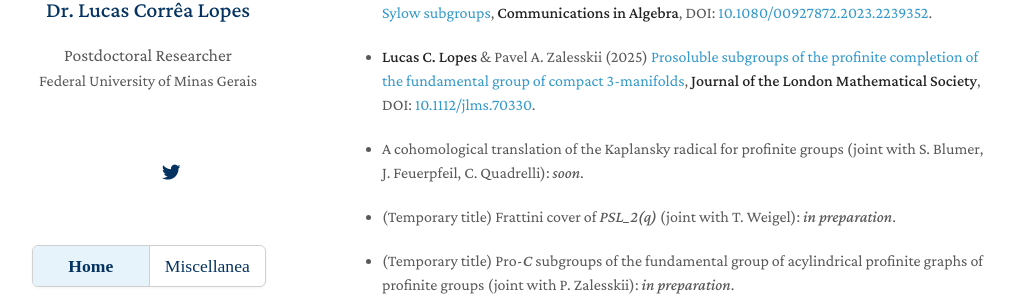
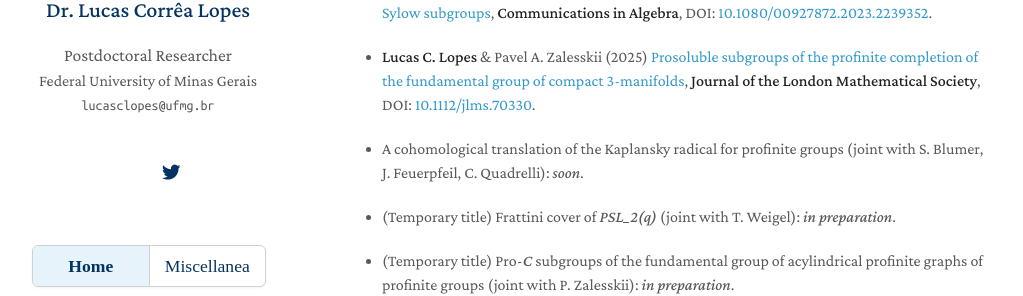
Before and after one commit to lcorrealopes/home, a Jekyll site: the page built from index.md, in a window 1280 px wide. Shown: the part 421-717 px from the top of the page, without its empty margins (128-1151 px from the left). Built offline with Jekyll 4.4.1, drawn with Linux system fonts in a browser that asks for light colours; nearby versions of some CDN libraries; a style sheet for code colours, icons or effects is not loaded.

Commit message:
Update _config.yml

```diff
--- a/_config.yml
+++ b/_config.yml
@@ -2,7 +2,7 @@
 title: "Dr. Lucas Corrêa Lopes"
 position: Postdoctoral Researcher
 affiliation: Federal University of Minas Gerais
-email:
+email: lucasclopes@ufmg.br
 
 # Search Engine Optimization (SEO)
 # The following information is used to improve the website traffic from search engines, e.g., Google.
```
